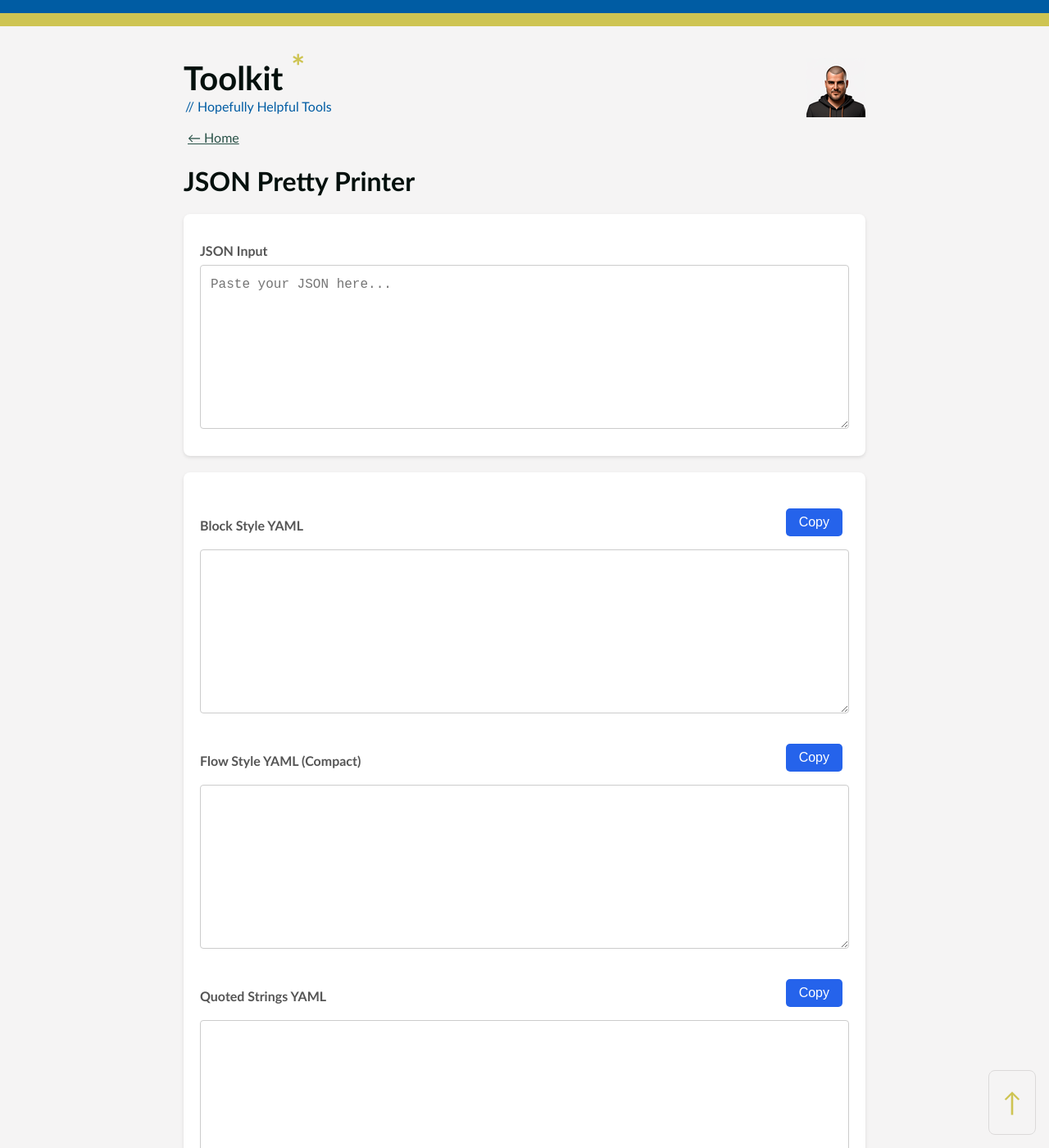
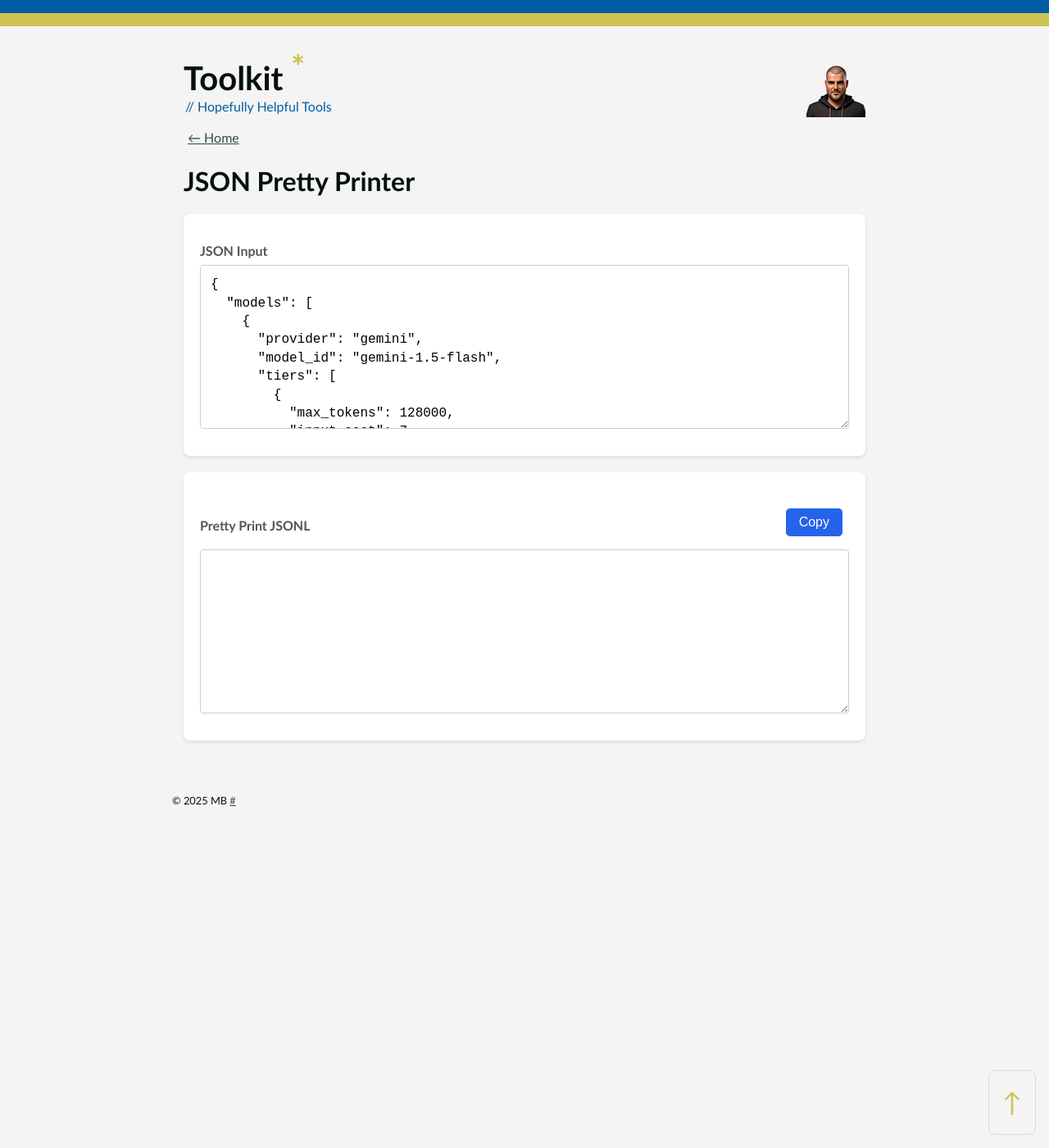
Before and after one commit to mat-0/Tools.TheChels.uk, a Jekyll site: the page built from _pages/json-pretty-printer.md, in a window 1280 px wide and 1400 px high. Shown: the whole window at 82% size. Built offline with Jekyll 4.4.1, drawn with Linux system fonts in a browser that asks for light colours.

Commit message:
fix
Signed-off-by: mat-0 <Github@thechels.uk>

```diff
--- a/_layouts/json-pretty-printer.html
+++ b/_layouts/json-pretty-printer.html
@@ -12,48 +12,43 @@
 <div class="panel">
   <div class="output-section">
     <div class="output-header">
-        <label>Block Style YAML</label>
+      <label>Pretty Print JSONL</label>
       <button data-copy="block">Copy</button>
-      </div>
-      <textarea id="blockOutput" readonly></textarea>
-    </div>
-
-    <div class="output-section">
-      <div class="output-header">
-        <label>Flow Style YAML (Compact)</label>
-        <button data-copy="flow">Copy</button>
     </div>
     <textarea id="flowOutput" readonly></textarea>
   </div>
 
-    <div class="output-section">
-      <div class="output-header">
-        <label>Quoted Strings YAML</label>
-        <button data-copy="quote">Copy</button>
-      </div>
-      <textarea id="quoteOutput" readonly></textarea>
-    </div>
-  </div>
-
 <script type="module">
-  document.getElementById('jsonInput').addEventListener('input', function() {
-    const input = document.getElementById('jsonInput').value;
+const jsonInput = document.getElementById('jsonInput');
 const flowOutput = document.getElementById('flowOutput');
 const errorDiv = document.getElementById('error');
 
+jsonInput.addEventListener('input', () => {
   try {
-      const jsonObject = JSON.parse(input);
-      const yamlFlow = jsyaml.dump(jsonObject, { flowLevel: 1 });
-      const prettyJson = JSON.stringify(jsonObject, null, 2);
-      flowOutput.value = yamlFlow + '\n\n' + prettyJson;
+    const json = JSON.parse(jsonInput.value);
+    flowOutput.value = JSON.stringify(json, null, 2);
     errorDiv.textContent = '';
   } catch (e) {
     flowOutput.value = '';
-      errorDiv.textContent = 'Invalid JSON input';
+    errorDiv.textContent = 'Invalid JSON';
   }
 });
 
-
+  jsonInput.value = `{
+  "models": [
+    {
+      "provider": "gemini",
+      "model_id": "gemini-1.5-flash",
+      "tiers": [
+        {
+          "max_tokens": 128000,
+          "input_cost": 7,
+          "output_cost": 30
+        }
+      ]
+    }
+  ]
+}`
 </script>
 
 {% include footer.html %}
```
Lines whose indentation alone changed are shown as unchanged.
